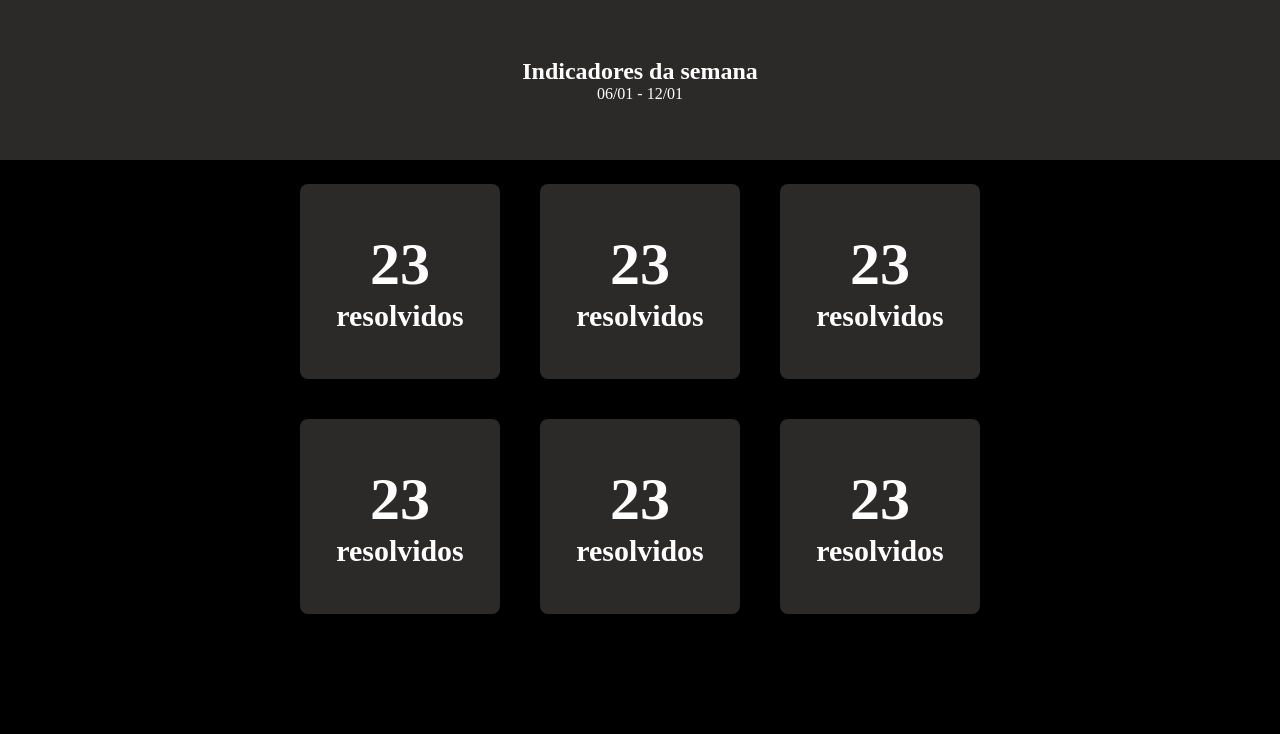
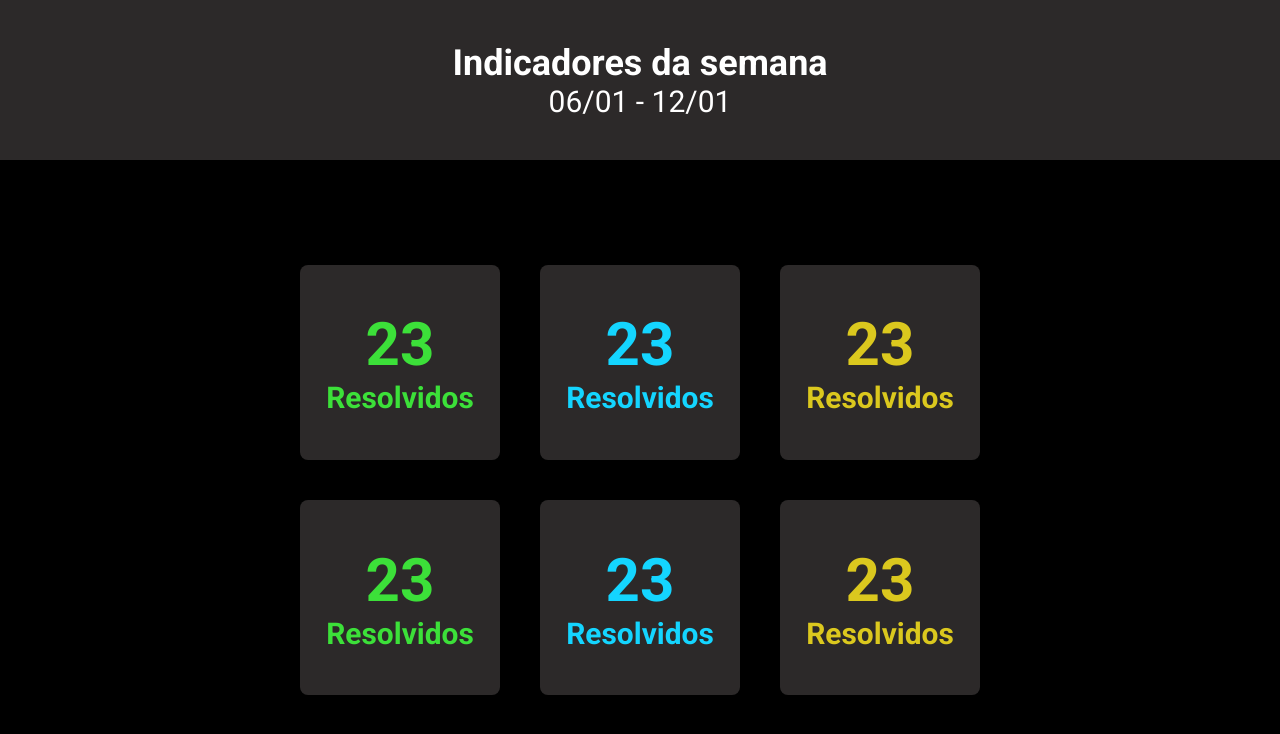
Before and after one commit to Lorenalgm/zendesk, a React (Create React App) app in the folder web/: page /dashboard in a window 1280 px wide. Shown: the top 734 px of the page. Built offline with nearby package versions, Linux system fonts and the light colour scheme; the HTML template or start-up script is replaced by a standard one.

Commit message:
concluido estilizaçao de pagina de dashboard

```diff
--- a/web/src/Pages/Dashboard/index.js
+++ b/web/src/Pages/Dashboard/index.js
@@ -11,12 +11,12 @@ function Dashboard (){
             </header>
 
             <div className="indicators-container">
-                < IndicatorCard number="23" text="resolvidos"/>
-                < IndicatorCard number="23" text="resolvidos"/>
-                < IndicatorCard number="23" text="resolvidos"/>
-                < IndicatorCard number="23" text="resolvidos"/>
-                < IndicatorCard number="23" text="resolvidos"/>
-                < IndicatorCard number="23" text="resolvidos"/>
+                < IndicatorCard color="sucess" number="23" text="Resolvidos"/>
+                < IndicatorCard color="info" number="23" text="Resolvidos"/>
+                < IndicatorCard color="warning" number="23" text="Resolvidos"/>
+                < IndicatorCard color="sucess" number="23" text="Resolvidos"/>
+                < IndicatorCard color="info" number="23" text="Resolvidos"/>
+                < IndicatorCard color="warning" number="23" text="Resolvidos"/>
             </div>
 
         </div>
--- a/web/src/Pages/Dashboard/style.css
+++ b/web/src/Pages/Dashboard/style.css
@@ -4,6 +4,7 @@
     margin: 0;
     padding: 0;
     box-sizing: border-box;
+    font-family: 'Roboto', sans-serif;
 }
 
 :root {
@@ -14,6 +15,18 @@
     --sucess-color: #3CE039;
     --warning-color: #DBC81E;
     --info-color: #14D5FF;
+}
+
+.sucess {
+    color: #3CE039; ;
+}
+
+.warning{
+    color: #DBC81E;
+}
+
+.info {
+    color: #14D5FF;
 }
 
 .dashboard-container{
@@ -28,17 +41,23 @@
 
 .indicator-header {
     background-color: #2C2929;
-    width: 100%;
+    width: inherit;
     height: 20vh;
     display: flex;
     flex-direction: column;
     align-items: center;
     justify-content: center;
-    margin-bottom: 1.5rem;
 }
 
+.indicator-header h2 {
+    font-size: 2.25rem;
+}
+.indicator-header p{
+    font-size: 1.875rem
+}
 .indicators-container {
     display: grid;
     grid-template-columns: 1fr 1fr 1fr;
     gap: 2.5rem;
+    margin: auto;
 }
```
